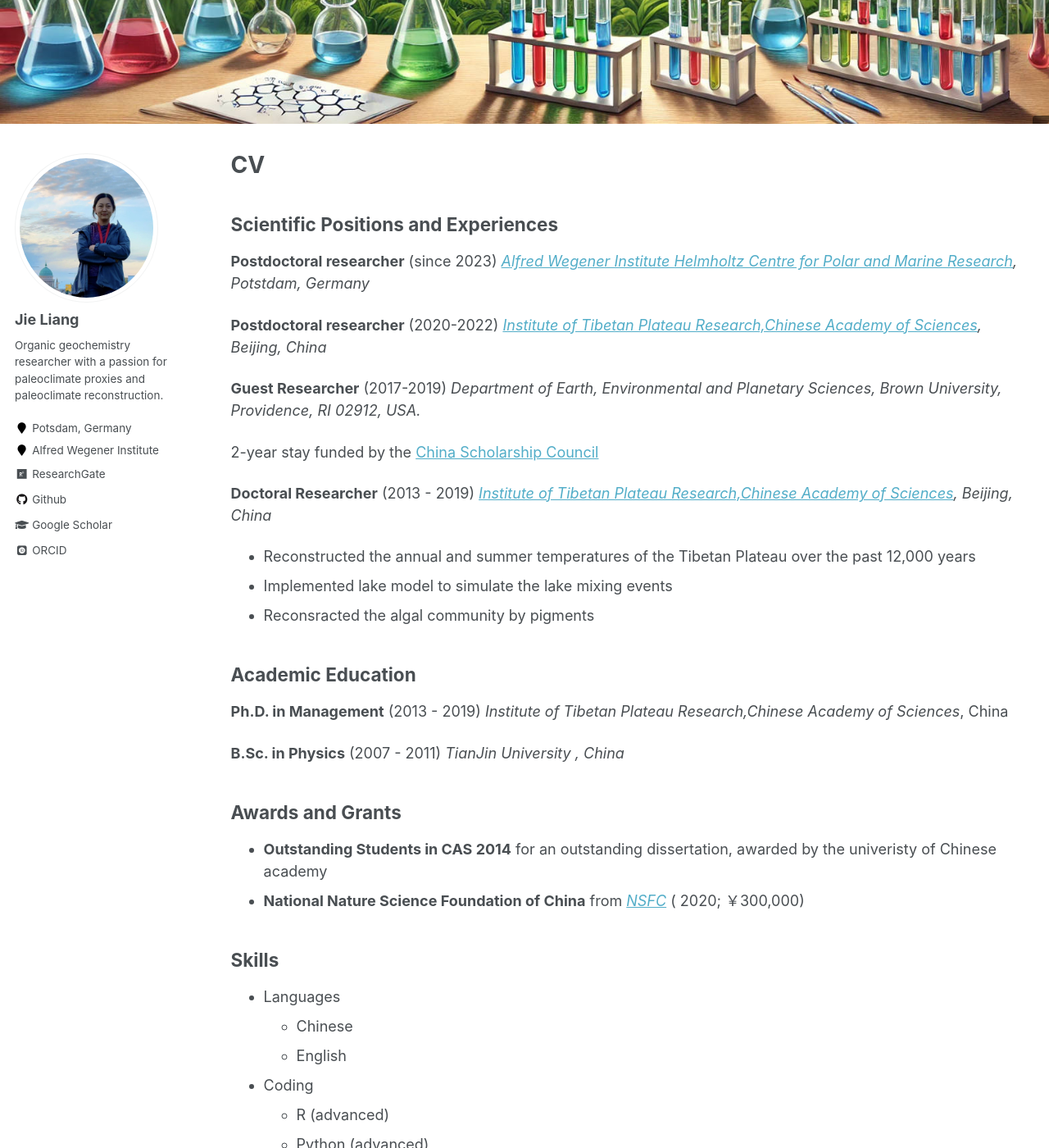
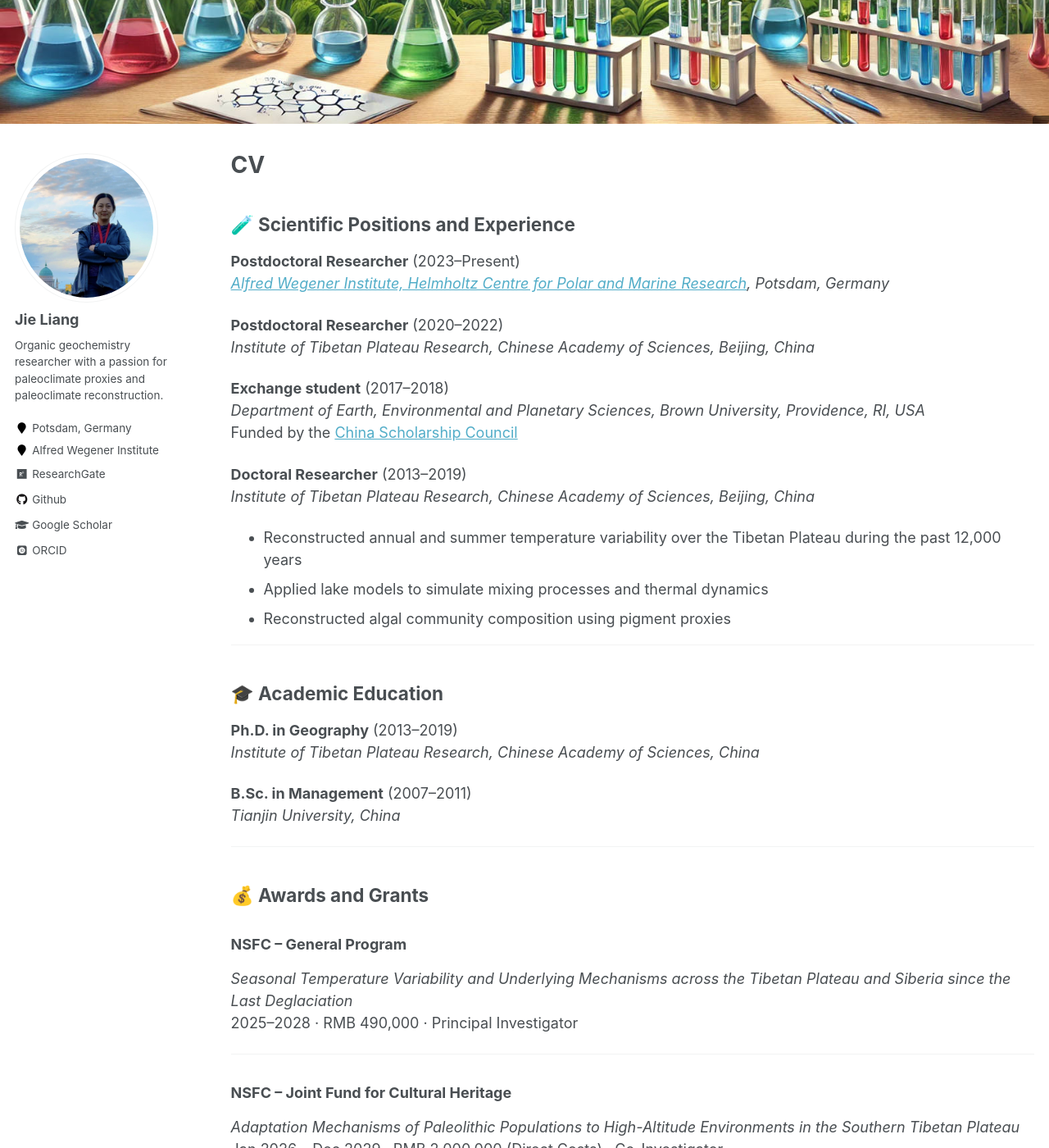
Before and after one commit to jieliangbio/jieliang.github.io, a Jekyll site: the page built from _pages/cv.md, in a window 1280 px wide and 1400 px high, scrolled down 234 px. Shown: the whole window at 82% size. Built offline with Jekyll 4.4.1, drawn with Linux system fonts in a browser that asks for light colours; some web fonts are replaced; some of the changed text lies outside the part shown.

Commit message:
Update cv.md

```diff
--- a/_pages/cv.md
+++ b/_pages/cv.md
@@ -12,62 +12,82 @@
 
 {% include base_path %}
 
+## 🧪 Scientific Positions and Experience
 
-## Scientific Positions and Experiences
+**Postdoctoral Researcher** (2023–Present)
+*[Alfred Wegener Institute, Helmholtz Centre for Polar and Marine Research](https://www.awi.de/en/), Potsdam, Germany*
 
-**Postdoctoral researcher** (since 2023)
-*[Alfred Wegener Institute Helmholtz Centre for Polar and Marine Research](https://www.awi.de/en/), Potstdam, Germany*
+**Postdoctoral Researcher** (2020–2022)
+*Institute of Tibetan Plateau Research, Chinese Academy of Sciences, Beijing, China*
+
+**Exchange student** (2017–2018)
+*Department of Earth, Environmental and Planetary Sciences, Brown University, Providence, RI, USA*
+Funded by the [China Scholarship Council](https://chinascholarshipcouncil.com/)
+
+**Doctoral Researcher** (2013–2019)
+*Institute of Tibetan Plateau Research, Chinese Academy of Sciences, Beijing, China*
+
+- Reconstructed annual and summer temperature variability over the Tibetan Plateau during the past 12,000 years
+- Applied lake models to simulate mixing processes and thermal dynamics
+- Reconstructed algal community composition using pigment proxies
 
 
-**Postdoctoral researcher** (2020-2022)
-*[Institute of Tibetan Plateau Research,Chinese Academy of Sciences](https://www.awi.de/en/), Beijing, China*
+---
 
-**Guest Researcher** (2017-2019)
-*Department of Earth, Environmental and Planetary Sciences, Brown University, Providence, RI 02912, USA.*
+## 🎓 Academic Education
 
-2-year stay funded by the [China Scholarship Council](https://chinascholarshipcouncil.com/)
+**Ph.D. in Geography** (2013–2019)
+*Institute of Tibetan Plateau Research, Chinese Academy of Sciences, China*
+
+**B.Sc. in Management** (2007–2011)
+*Tianjin University, China*
 
 
-**Doctoral Researcher** (2013 - 2019)
-*[Institute of Tibetan Plateau Research,Chinese Academy of Sciences](https://www.awi.de/en/), Beijing, China*
-- Reconstructed the annual and summer temperatures of the Tibetan Plateau over the past 12,000 years
-- Implemented lake model to simulate the lake mixing events
-- Reconsracted the algal community by pigments
+---
+
+## 💰 Awards and Grants
+
+### **NSFC – General Program**
+*Seasonal Temperature Variability and Underlying Mechanisms across the Tibetan Plateau and Siberia since the Last Deglaciation*
+2025–2028 · RMB 490,000 · Principal Investigator
+
+---
+
+### **NSFC – Joint Fund for Cultural Heritage**
+*Adaptation Mechanisms of Paleolithic Populations to High-Altitude Environments in the Southern Tibetan Plateau*
+Jan 2026 – Dec 2029 · RMB 2,000,000 (Direct Costs) · Co-Investigator
+
+---
+
+### **NSFC – Young Scientists Fund**
+*Human Impacts on Aquatic Community Structure in Central Tibetan Plateau Lakes over the Past Two Centuries: Evidence from Biomarkers*
+2021–2023 · RMB 300,000 · Principal Investigator
+
+---
+
+### **Helmholtz-OCPC Postdoc Program**
+*Constraining Biomarker Proxies Using Ancient DNA*
+2023–2025 · RMB 300,000 · Postdoctoral Researcher
 
 
-## Academic Education
+---
 
-**Ph.D. in Management** (2013 - 2019)
-*Institute of Tibetan Plateau Research,Chinese Academy of Sciences*, China
+## 🛠 Skills
 
-**B.Sc. in Physics** (2007 - 2011)
-*TianJin University , China*
+### Languages
+- Chinese (native)
+- English (professional working proficiency)
 
+### Programming and Data Analysis
+- R (advanced)
+- Python (advanced)
+- CDO (intermediate)
 
-## Awards and Grants
+### Technical Expertise
+- Machine learning
+- Geographic Information Systems (QGIS)
 
-- **Outstanding Students in CAS 2014** for an outstanding dissertation, awarded by the univeristy of Chinese academy
-- **National Nature Science Foundation of China** from *[NSFC](https://csdms.colorado.edu)* ( 2020; ￥300,000)
-
-
-
-
-## Skills
-
-* Languages
-  * Chinese
-  * English
-
-* Coding
-  * R (advanced)
-  * Python (advanced)
-  * CDO (media)
-
-* IT
-  * Machine learning
-  * Geographic Information Systems (QGIS)
-
-* Field and lab work
-  * Planning and coordination of field work
-  * Lipid Extraction and Purification
-  * Gas Chromatography (GC) & High-Performance Liquid Chromatography (HPLC)
+### Field and Laboratory Skills
+- Field campaign planning and coordination
+- Lipid extraction and purification
+- Gas Chromatography (GC) and High-Performance Liquid Chromatography (HPLC)
```
